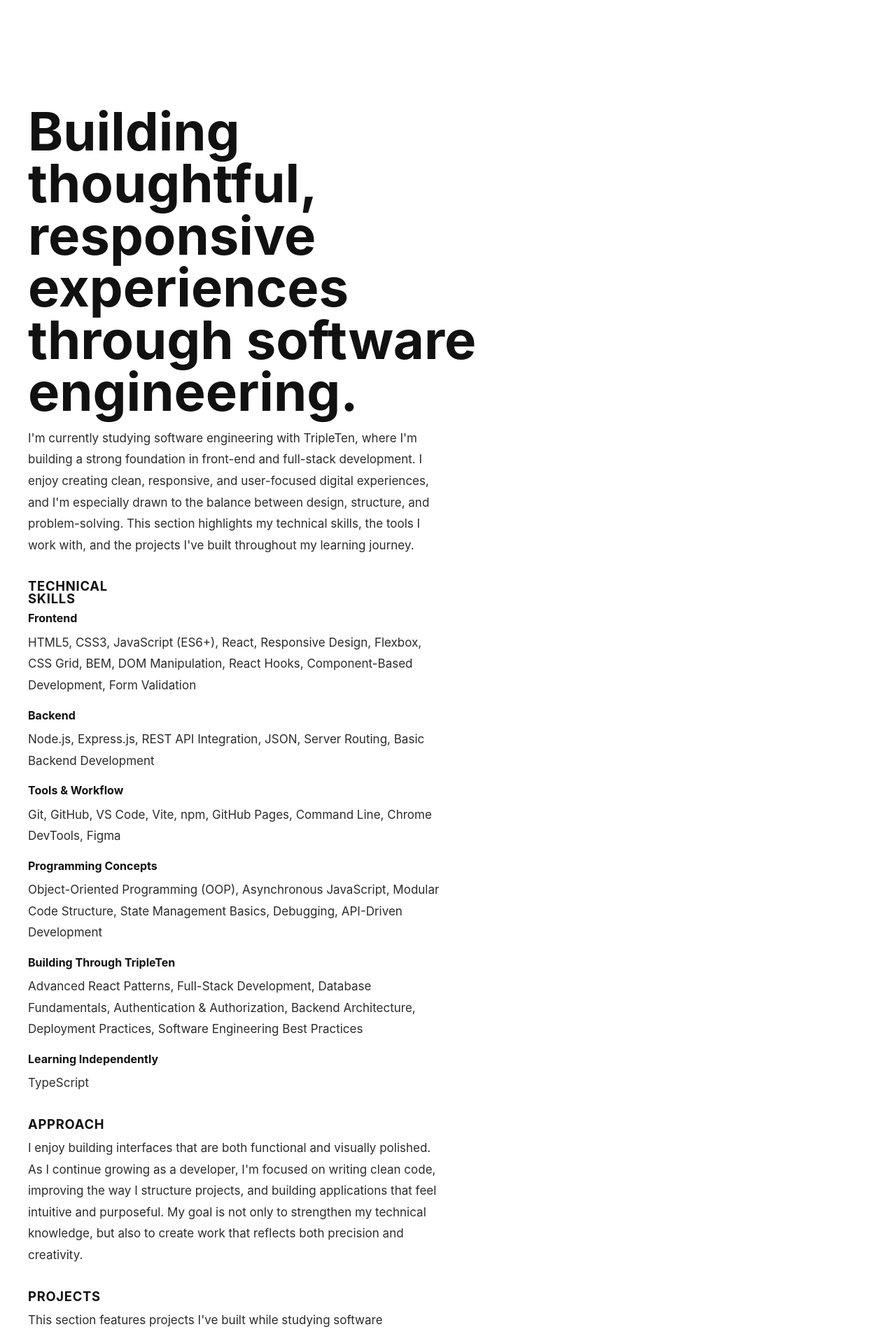
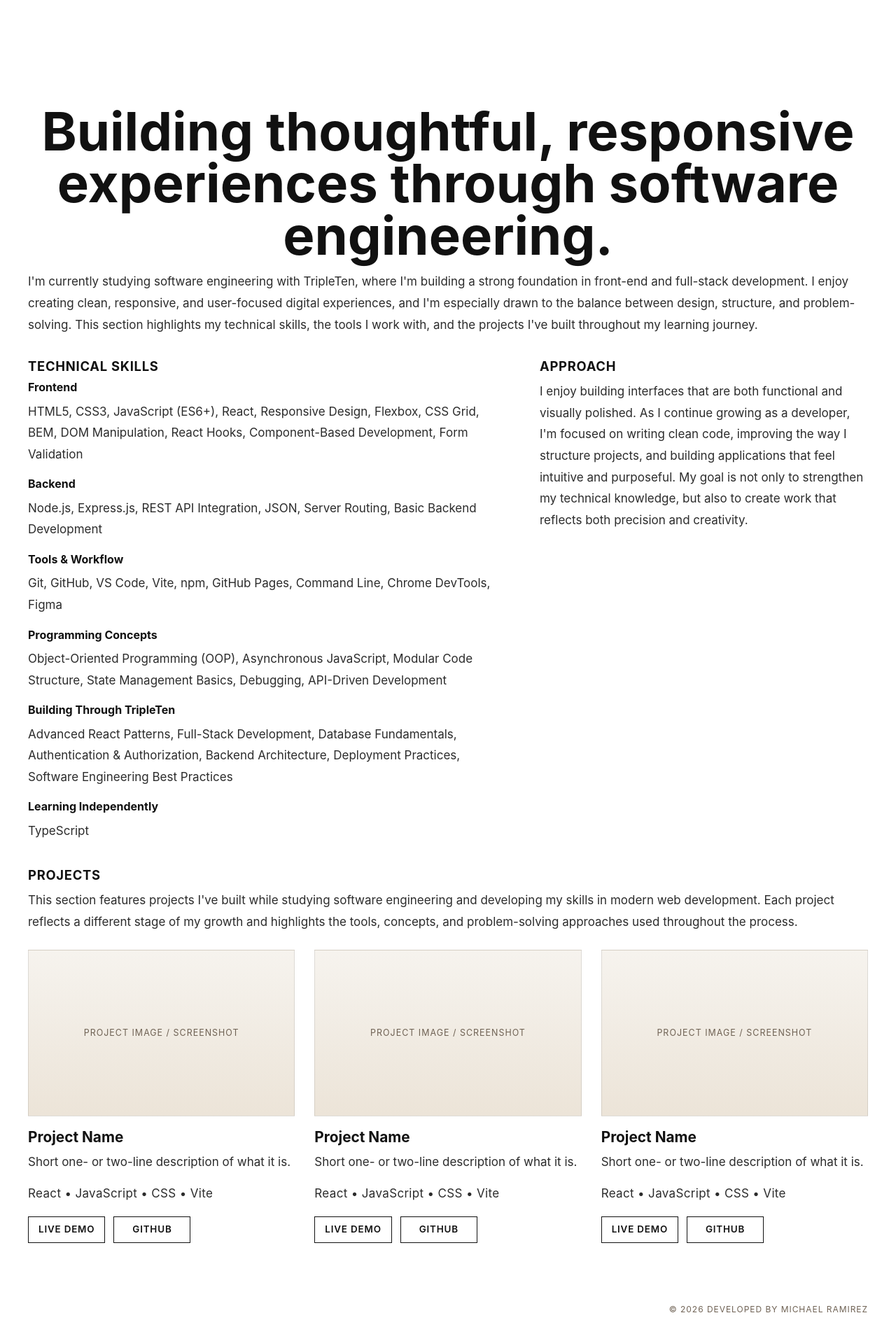
Before and after one commit to MykeRam/Mykes-Photog, a React (Vite) app in the folder client/: page / in a window 1280 px wide. Shown: the part 1640-3546 px from the top of the page at 70% size. Built offline with nearby package versions, Linux system fonts and the light colour scheme; the HTML template or start-up script is replaced by a standard one.

Commit message:
Refine coding section layout

```diff
--- a/client/src/components/Coding/Coding.css
+++ b/client/src/components/Coding/Coding.css
@@ -1,30 +1,21 @@
 .page-shell { padding:24px 0 60px; scroll-margin-top:92px; }
 
 .page-copy {
-  max-width:760px;
+  width:100%;
+  max-width:none;
   padding:12px 0 0;
 }
 
-.page-eyebrow {
-  margin:0 0 10px;
-  font-size:12px;
-  font-weight:700;
-  letter-spacing:0.12em;
-  text-transform:uppercase;
-  color:#6f6254;
-}
-
-.page-copy h1,
-.page-copy h2 {
+.coding-intro-title {
   margin:0 0 14px;
-  max-width:14ch;
+  max-width:none;
   font-size:clamp(2.2rem, 6vw, 4.75rem);
   line-height:0.98;
+  text-align:center;
 }
 
 .page-copy p {
   margin:0;
-  max-width:56ch;
   font-size:17px;
   line-height:1.8;
   color:#2c2c2c;
@@ -32,8 +23,29 @@
 
 .page-copy p + p { margin-top:14px; }
 
+.coding-intro {
+  max-width:100%;
+}
+
+.coding-intro-text,
+.coding-projects-intro {
+  max-width:none;
+}
+
+.coding-overview {
+  margin-top:34px;
+  display:grid;
+  grid-template-columns:minmax(0, 1.18fr) minmax(280px, 0.82fr);
+  gap:56px;
+  align-items:start;
+}
+
 .coding-section {
-  margin-top:34px;
+  min-width:0;
+}
+
+.coding-projects {
+  margin-top:38px;
 }
 
 .coding-section h2,
@@ -59,19 +71,21 @@
 .coding-project-list {
   margin-top:24px;
   display:grid;
+  grid-template-columns:repeat(3, minmax(0, 1fr));
   gap:28px;
 }
 
 .coding-project-card {
   display:grid;
   gap:18px;
+  align-content:start;
 }
 
 .coding-project-image {
   display:flex;
   align-items:center;
   justify-content:center;
-  min-height:260px;
+  aspect-ratio:16 / 10;
   border:1px solid rgba(17,17,17,0.1);
   background:linear-gradient(180deg, #f6f3ee 0%, #ece4d8 100%);
   color:#6f6254;
@@ -118,15 +132,29 @@
   text-transform:uppercase;
 }
 
+@media (max-width: 920px) {
+  .coding-overview {
+    grid-template-columns:1fr;
+    gap:34px;
+  }
+
+  .coding-project-list {
+    grid-template-columns:repeat(2, minmax(0, 1fr));
+  }
+}
+
 @media (max-width: 640px) {
   .page-shell { padding-top:8px; }
 
-  .page-copy h1 { max-width:none; }
+  .coding-intro-title { max-width:none; }
 
   .page-copy p { font-size:16px; }
 
+  .coding-project-list {
+    grid-template-columns:1fr;
+  }
+
   .coding-project-image {
-    min-height:220px;
     font-size:0.72rem;
   }
 }
--- a/client/src/components/Coding/Coding.jsx
+++ b/client/src/components/Coding/Coding.jsx
@@ -3,6 +3,19 @@ import './Coding.css'
 
 const projectCards = [
   {
+    id: 1,
+    name: 'Project Name',
+    description: 'Short one- or two-line description of what it is.',
+    stack: 'React • JavaScript • CSS • Vite'
+  },
+  {
+    id: 2,
+    name: 'Project Name',
+    description: 'Short one- or two-line description of what it is.',
+    stack: 'React • JavaScript • CSS • Vite'
+  },
+  {
+    id: 3,
     name: 'Project Name',
     description: 'Short one- or two-line description of what it is.',
     stack: 'React • JavaScript • CSS • Vite'
@@ -14,17 +27,21 @@ export default function Coding({ sectionId = 'coding' }) {
     <section id={sectionId} className="page-shell" aria-labelledby="coding-title">
       <div className="container">
         <div className="page-copy">
-
-          <h2 id="coding-title">Building thoughtful, responsive experiences through software engineering.</h2>
-          <p>
+          <header className="coding-intro">
+            <h2 id="coding-title" className="coding-intro-title">
+              Building thoughtful, responsive experiences through software engineering.
+            </h2>
+            <p className="coding-intro-text">
               I&apos;m currently studying software engineering with TripleTen, where I&apos;m building a strong
               foundation in front-end and full-stack development. I enjoy creating clean, responsive, and
               user-focused digital experiences, and I&apos;m especially drawn to the balance between design,
               structure, and problem-solving. This section highlights my technical skills, the tools I work with,
               and the projects I&apos;ve built throughout my learning journey.
             </p>
+          </header>
 
-          <section className="coding-section" aria-labelledby="coding-skills-title">
+          <div className="coding-overview">
+            <section className="coding-section coding-section--skills" aria-labelledby="coding-skills-title">
               <h2 id="coding-skills-title">Technical Skills</h2>
 
               <div className="coding-skill-group">
@@ -74,7 +91,7 @@ export default function Coding({ sectionId = 'coding' }) {
               </div>
             </section>
 
-          <section className="coding-section" aria-labelledby="coding-approach-title">
+            <section className="coding-section coding-section--approach" aria-labelledby="coding-approach-title">
               <h2 id="coding-approach-title">Approach</h2>
               <p>
                 I enjoy building interfaces that are both functional and visually polished. As I continue growing
@@ -83,10 +100,11 @@ export default function Coding({ sectionId = 'coding' }) {
                 technical knowledge, but also to create work that reflects both precision and creativity.
               </p>
             </section>
+          </div>
 
-          <section className="coding-section" aria-labelledby="coding-projects-title">
+          <section className="coding-section coding-projects" aria-labelledby="coding-projects-title">
             <h2 id="coding-projects-title">Projects</h2>
-            <p>
+            <p className="coding-projects-intro">
               This section features projects I&apos;ve built while studying software engineering and developing my
               skills in modern web development. Each project reflects a different stage of my growth and
               highlights the tools, concepts, and problem-solving approaches used throughout the process.
@@ -94,7 +112,7 @@ export default function Coding({ sectionId = 'coding' }) {
 
             <div className="coding-project-list">
               {projectCards.map((project) => (
-                <article key={project.name} className="coding-project-card">
+                <article key={project.id} className="coding-project-card">
                   <div className="coding-project-image" aria-hidden="true">
                     <span>Project image / screenshot</span>
                   </div>
```
Lines whose indentation alone changed are shown as unchanged.
